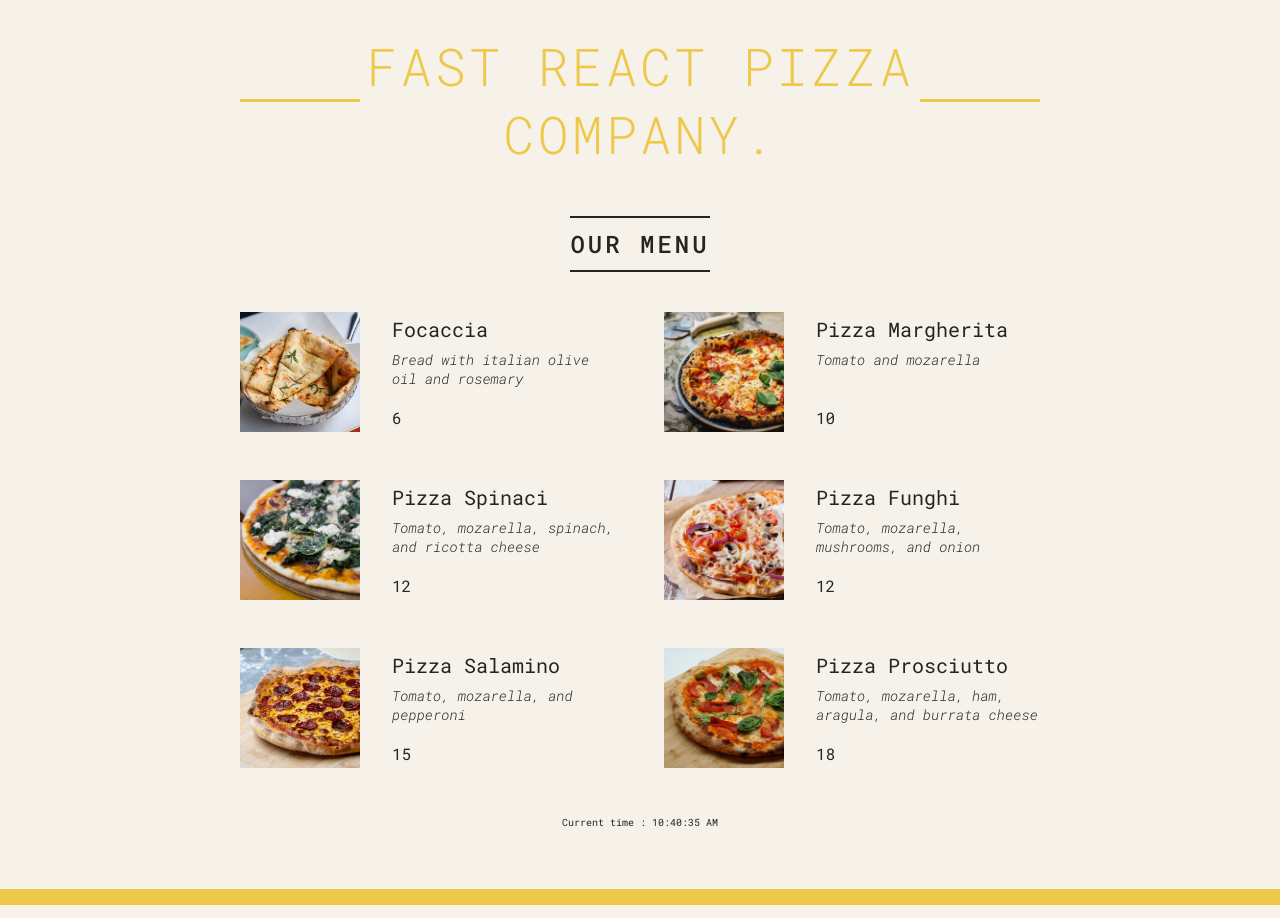
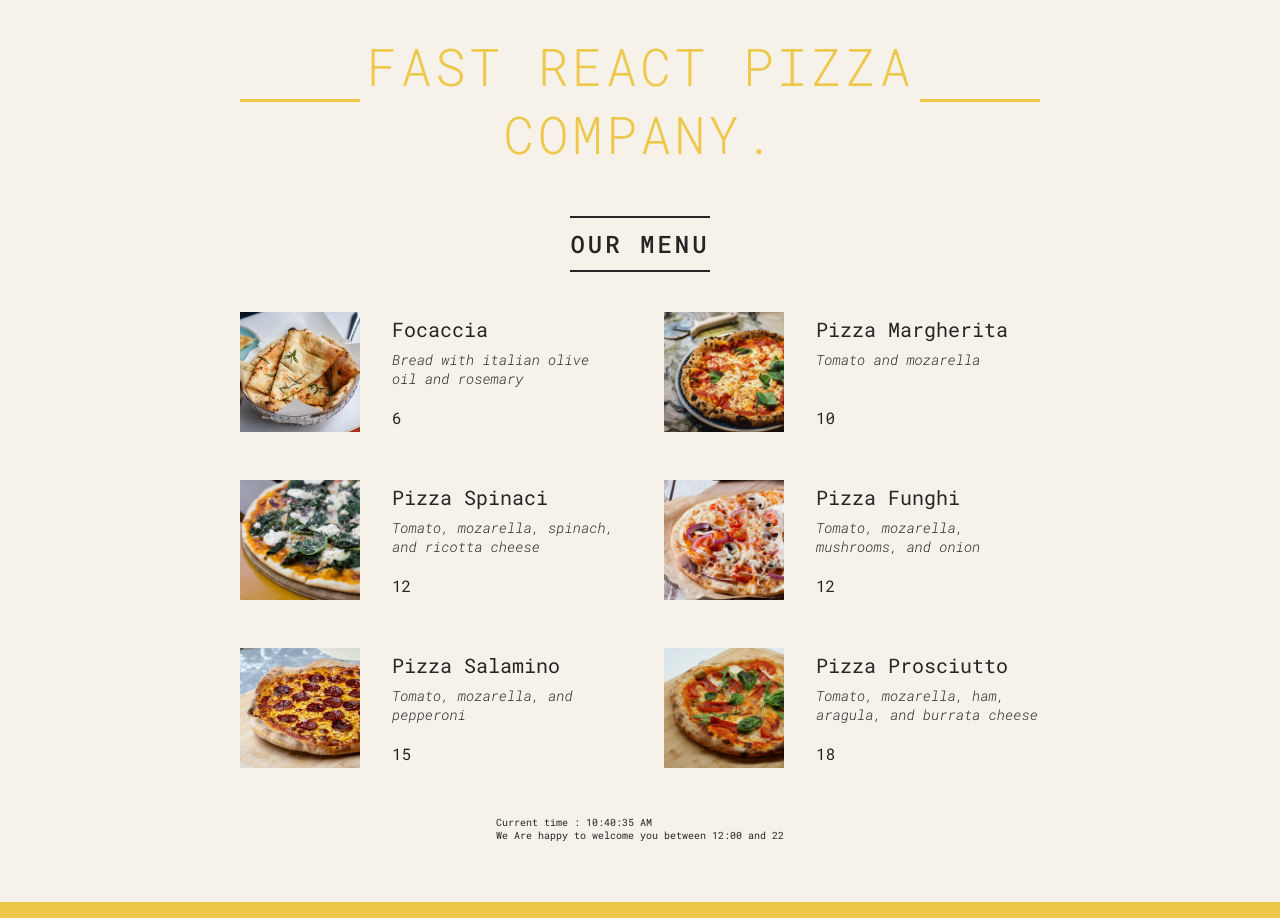
Before and after one commit to AjaxMhdy-17/react-basics, a React (Vite) app: page / in a window 1280 px wide. Built offline with nearby package versions, Linux system fonts and the light colour scheme.

Commit message:
ternary operator added

```diff
--- a/src/App.jsx
+++ b/src/App.jsx
@@ -71,41 +71,51 @@ function Footer() {
   const closeHour = 22;
   const isOpen = hour >= openHour && hour <= closeHour;
   // let status = isOpen ? "We Are Currently Open" : "Not Open";
-  let status = isOpen && (
-    <div className="order">
-      <p>
-        We Are Open Till {closeHour}:00 , Come visite us or Order Online
-      </p>
-      <p><button className="btn">Order</button></p>
-    </div>
-  );
 
   return (
     <footer>
-      Current time : {new Date().toLocaleTimeString()} {status}
+      Current time : {new Date().toLocaleTimeString()}{" "}
+      <Order isOpen={isOpen} openHour={openHour} closeHour={closeHour} />
     </footer>
   );
 }
 
+function Order({ isOpen, closeHour, openHour }) {
+  return isOpen ? (
+    <div className="order">
+      <p>We Are Open Till {closeHour}:00 , Come visite us or Order Online</p>
+      <p>
+        <button className="btn">Order</button>
+      </p>
+    </div>
+  ) : (
+    <div>
+      <p>
+        We Are happy to welcome you between {openHour}:00 and {closeHour}
+      </p>
+    </div>
+  );
+}
+
 function Menu() {
-
-
-  // const pizzaData = [] ;
-  // const pizzaData = [] ;
-  const numPizzas = pizzaData.length ;
+  // const pizzaData = [];
+  const numPizzas = pizzaData.length;
 
   return (
     <main className="menu">
       <h2>Our Menu</h2>
       <ul className="pizzas">
-        {numPizzas > 0 && pizzaData.map((pizza) => (
+        {numPizzas > 0
+          ? pizzaData.map((pizza) => (
               <Pizza
+                key={pizza.name}
                 src={pizza.photoName}
                 name={pizza.name}
                 ingredients={pizza.ingredients}
                 price={pizza.price}
               />
-        ))}
+            ))
+          : "No Item Added"}
       </ul>
     </main>
   );
```
Lines whose indentation alone changed are shown as unchanged.
